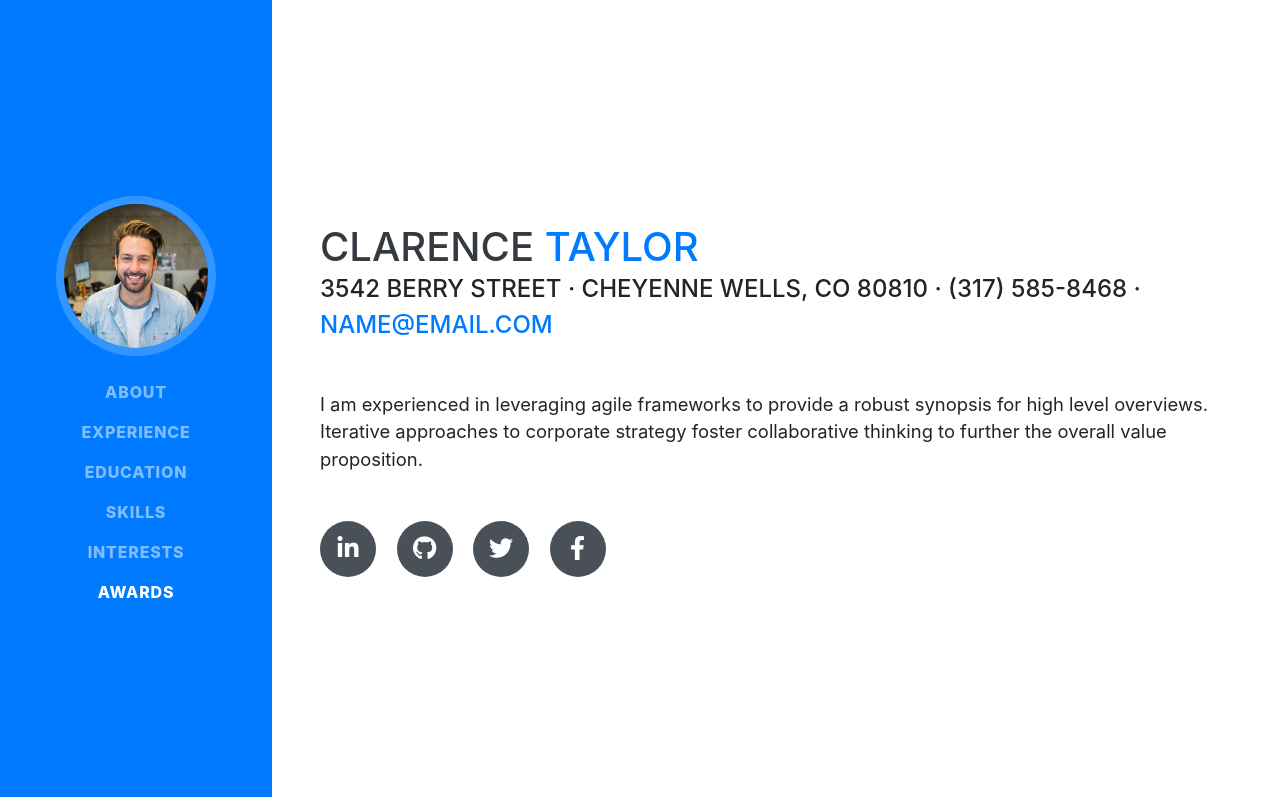
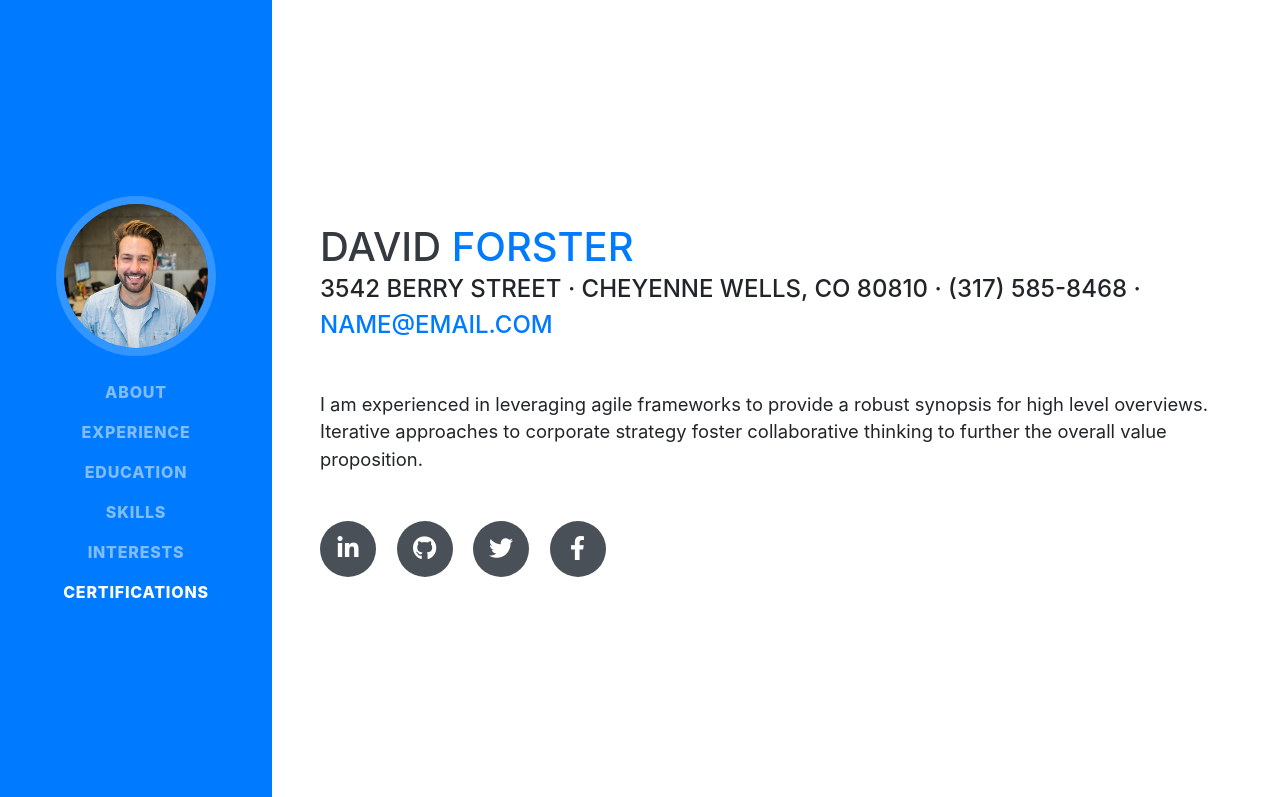
Before and after one commit to Davidforster1/davidforster1.github.io, a website with bundled scripts: page index.html in a window 1280 px wide. Shown: the top 797 px of the page. Built offline with nearby package versions, Linux system fonts and the light colour scheme; a web font is replaced by a local one.

Commit message:
Name update

```diff
--- a/index.html
+++ b/index.html
@@ -8,7 +8,7 @@
   <meta name="description" content="">
   <meta name="author" content="">
 
-  <title>Resume - Start Bootstrap Theme</title>
+  <title>David Forster - About me</title>
 
   <!-- Bootstrap core CSS -->
   <link href="vendor/bootstrap/css/bootstrap.min.css" rel="stylesheet">
@@ -27,7 +27,7 @@
 
   <nav class="navbar navbar-expand-lg navbar-dark bg-primary fixed-top" id="sideNav">
     <a class="navbar-brand js-scroll-trigger" href="#page-top">
-      <span class="d-block d-lg-none">Clarence Taylor</span>
+      <span class="d-block d-lg-none">David Forster</span>
       <span class="d-none d-lg-block">
         <img class="img-fluid img-profile rounded-circle mx-auto mb-2" src="img/profile.jpg" alt="">
       </span>
@@ -53,7 +53,7 @@
           <a class="nav-link js-scroll-trigger" href="#interests">Interests</a>
         </li>
         <li class="nav-item">
-          <a class="nav-link js-scroll-trigger" href="#awards">Awards</a>
+          <a class="nav-link js-scroll-trigger" href="#awards">Certifications</a>
         </li>
       </ul>
     </div>
@@ -63,8 +63,8 @@
 
     <section class="resume-section p-3 p-lg-5 d-flex align-items-center" id="about">
       <div class="w-100">
-        <h1 class="mb-0">Clarence
-          <span class="text-primary">Taylor</span>
+        <h1 class="mb-0">David
+          <span class="text-primary">Forster</span>
         </h1>
         <div class="subheading mb-5">3542 Berry Street · Cheyenne Wells, CO 80810 · (317) 585-8468 ·
           <a href="mailto:name@email.com">name@email.com</a>
```
